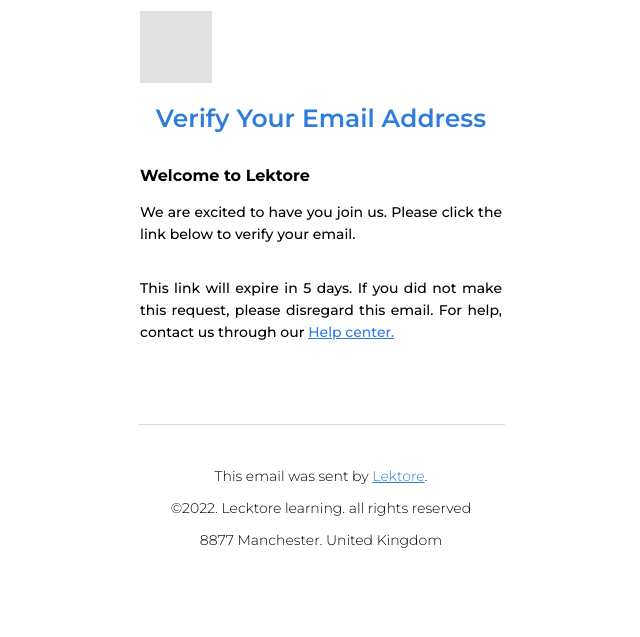
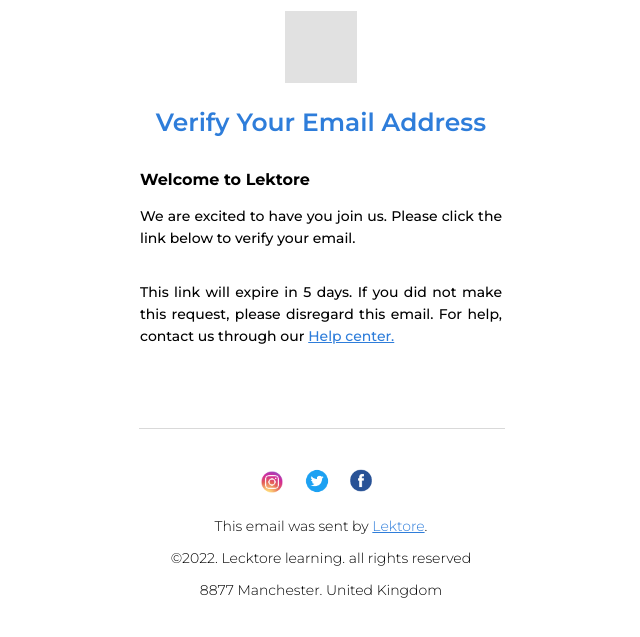
Before and after one commit to ObedBalogun/lektore, a Django app: template templates/email_template/email_verification.html in a window 1280 px wide. Shown: the top 637 px of the page, without its empty margins (319-959 px from the left). Run offline with Django 4.2, Linux system fonts and the light colour scheme; the template is opened without the code that fills it, so the values that code supplies are empty; grey boxes are pictures that could not be loaded.

Commit message:
Update: Change email template

```diff
--- a/templates/email_template/email_verification.html
+++ b/templates/email_template/email_verification.html
@@ -29,7 +29,7 @@
         <tr>
             <td style="text-align: center">
                 <img
-                        style="display:block;height: 71.64px; width: 71.64px; opacity: 0.3"
+                        style="height: 71.64px; width: 71.64px; opacity: 0.3"
                         src="https://lektore.netlify.app/assets/log.svg"
                         alt=""
                 />
@@ -120,28 +120,28 @@
           "
             >
                 <div style="margin: 0 auto; vertical-align: center">
-{#                    <a style="text-align: center" href="#instagram"#}
-{#                    ><img#}
-{#                            style="#}
-{#                  height: 42px;#}
-{#                  width: 42px;#}
-{#                  transform: translate(-6px, 8px);#}
-{#                "#}
-{#                            src="./instagram-logo.png"#}
-{#                            alt="instagram-logo"#}
-{#                    /></a>#}
-{#                    <a style="text-align: center" href="#twitter"#}
-{#                    ><img#}
-{#                            style="height: 28px; width: 28px"#}
-{#                            src="./twitter-logo.png"#}
-{#                            alt="twitter-logo"#}
-{#                    /></a>#}
-{#                    <a style="text-align: center" href="#facebook"#}
-{#                    ><img#}
-{#                            style="max-height: 52px; max-width: 52px"#}
-{#                            src="./facebook-logo.png"#}
-{#                            alt="facebook-logo"#}
-{#                    /></a>#}
+                    <a style="text-align: center" href="#instagram"
+                    ><img
+                            style="
+                  height: 42px;
+                  width: 42px;
+                  transform: translate(-6px, 8px);
+                "
+                            src="./instagram-logo.png"
+                            alt="instagram-logo"
+                    /></a>
+                    <a style="text-align: center" href="#twitter"
+                    ><img
+                            style="height: 28px; width: 28px"
+                            src="./twitter-logo.png"
+                            alt="twitter-logo"
+                    /></a>
+                    <a style="text-align: center" href="#facebook"
+                    ><img
+                            style="max-height: 52px; max-width: 52px"
+                            src="./facebook-logo.png"
+                            alt="facebook-logo"
+                    /></a>
                 </div>
             </td>
         </tr>
```
